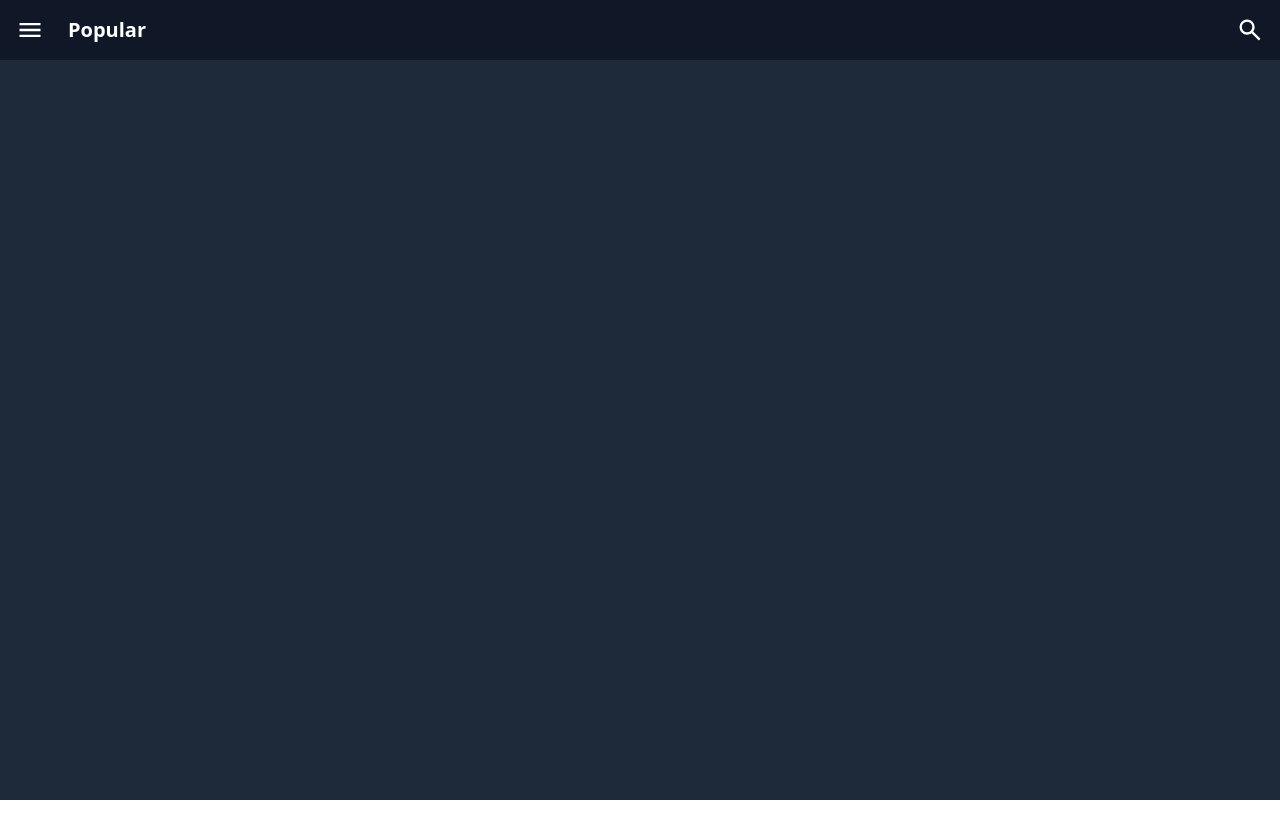
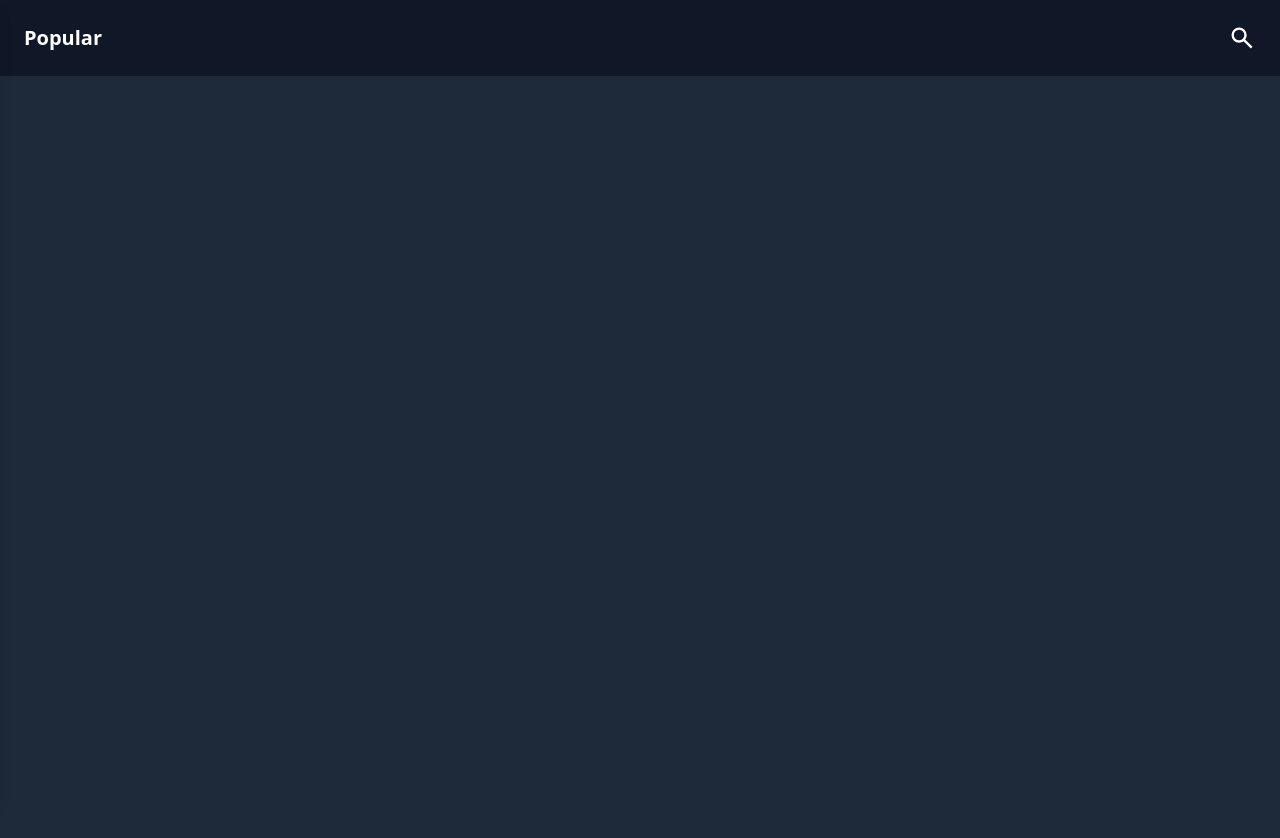
Before and after one commit to elsonfreire/bookboxd-frontend, a React (Vite) app: page / in a window 1280 px wide. Shown: the top 838 px of the page. Before the commit the page ends 800 px from the top, so only its background shows below. Built offline with nearby package versions, Linux system fonts and the light colour scheme.

Commit message:
Create Layout component with Header and Sidebar

```diff
--- a/src/App.tsx
+++ b/src/App.tsx
@@ -1,13 +1,16 @@
 import { BrowserRouter, Route, Routes } from "react-router-dom";
 import { Login } from "./pages/Login";
 import { Home } from "./pages/Home";
+import { Layout } from "./components/Layout";
 
 function App() {
   return (
     <BrowserRouter>
       <Routes>
-        <Route index path="/" element={<Home />}></Route>
-        <Route path="/login" element={<Login />}></Route>
+        <Route element={<Layout />}>
+          <Route index path="/" element={<Home />} />
+        </Route>
+        <Route path="/login" element={<Login />} />
       </Routes>
     </BrowserRouter>
   );
--- a/src/components/Header.tsx
+++ b/src/components/Header.tsx
@@ -1,18 +1,19 @@
 import { MenuIcon } from "../assets/icons/MenuIcon";
 import { SearchIcon } from "../assets/icons/SearchIcon";
 
-export const Header = () => {
-  const handleOpenNavbar = () => {
-    console.log("Open navbar");
+type HeaderProps = {
+  onMenuClick: () => void;
 };
 
+export const Header = ({ onMenuClick }: HeaderProps) => {
   const handleSearchOpen = () => {
     console.log("Open search");
   };
 
   return (
-    <div className="flex bg-gray-900 p-4 w-full text-white font-bold text-xl gap-6">
-      <button className="cursor-pointer" onClick={handleOpenNavbar}>
+    <>
+      <div className="flex bg-gray-900 p-6 w-full text-white font-bold text-xl gap-6">
+        <button className="cursor-pointer md:hidden" onClick={onMenuClick}>
           <MenuIcon size={28} />
         </button>
         <div>Popular</div>
@@ -20,5 +21,6 @@ export const Header = () => {
           <SearchIcon size={28} />
         </button>
       </div>
+    </>
   );
 };
--- /dev/null
+++ b/src/components/Layout.tsx
@@ -0,0 +1,20 @@
+import { Outlet } from "react-router-dom";
+import { Header } from "./Header";
+import { Sidebar } from "./Sidebar";
+import { useState } from "react";
+
+export const Layout = () => {
+  const [isOpen, setIsOpen] = useState(false);
+
+  return (
+    <>
+      <Sidebar isOpen={isOpen} onClose={() => setIsOpen(false)} />
+      <div>
+        <Header onMenuClick={() => setIsOpen(true)} />
+        <main className="min-h-screen bg-gray-800">
+          <Outlet />
+        </main>
+      </div>
+    </>
+  );
+};
--- /dev/null
+++ b/src/components/Sidebar.tsx
@@ -0,0 +1,22 @@
+type SidebarProps = {
+  isOpen: boolean;
+  onClose: () => void;
+};
+
+export const Sidebar = ({ isOpen, onClose }: SidebarProps) => {
+  return (
+    <>
+      <div
+        className={`fixed top-0 left-0 h-full shadow-lg bg-white p-32 z-30 ${
+          isOpen ? "translate-x-0" : "-translate-x-full"
+        } transition-transform duration-200`}
+      ></div>
+      {isOpen && (
+        <div
+          className="fixed bg-black z-20 inset-0 opacity-10"
+          onClick={onClose}
+        ></div>
+      )}
+    </>
+  );
+};
--- a/src/pages/Home.tsx
+++ b/src/pages/Home.tsx
@@ -1,9 +1,3 @@
-import { Header } from "../components/Header";
-
 export const Home = () => {
-  return (
-    <div className="min-h-screen bg-gray-800">
-      <Header />
-    </div>
-  );
+  return <div ></div>;
 };
--- a/src/pages/Login.tsx
+++ b/src/pages/Login.tsx
@@ -22,7 +22,6 @@ export const Login = () => {
   };
 
   return (
-    <>
     <div className="min-h-screen flex items-center justify-center bg-slate-950 text-white">
       <form className="flex flex-col items-center justify-center gap-4 bg-gray-900 p-16 w-full min-h-screen sm:max-w-lg sm:rounded-2xl sm:min-h-0">
         <h1 className="font-extrabold text-2xl mb-8">
@@ -79,6 +78,5 @@ export const Login = () => {
         </div>
       </form>
     </div>
-    </>
   );
 };
```
Also changed, not shown: src/components/Menu.tsx (deleted). Lines whose indentation alone changed are shown as unchanged.
